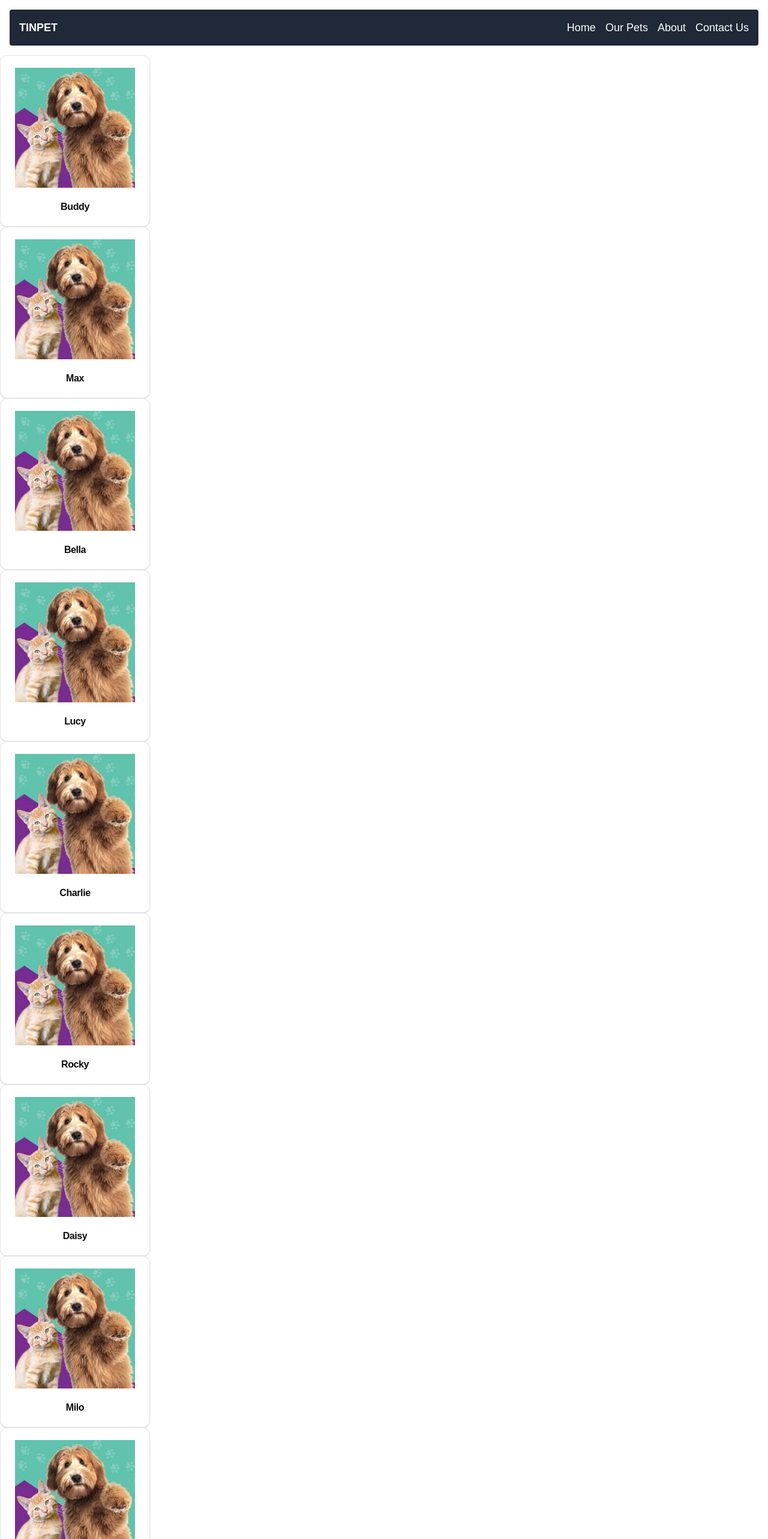
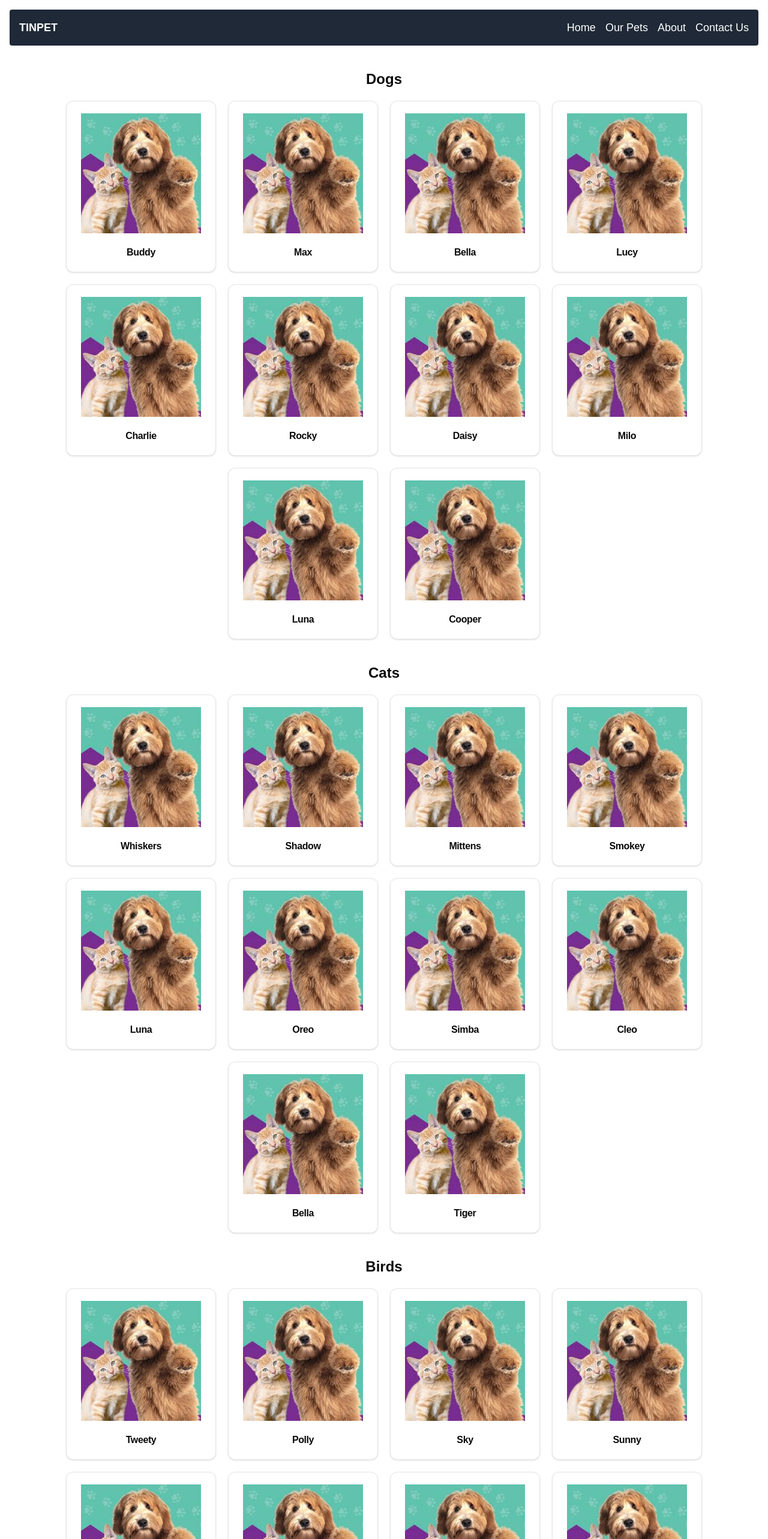
Before and after one commit to vanaspereneefje/Tinpets, a Next.js app: page /ourPetsPage in a window 1280 px wide. Shown: the top 2566 px of the page at 60% size. Built offline with nearby package versions, Linux system fonts and the light colour scheme.

Commit message:
Add styling to petcards in ourpetpage

```diff
--- a/app/ourPetsPage/page.jsx
+++ b/app/ourPetsPage/page.jsx
@@ -7,15 +7,24 @@ function OurPetsPage () {
     const birdCards = animals.animals.birds;
     return (
         <>
-            {dogCards.map((petCard, index) => (
-                <PetCard key={index} petCard={petCard} index={index}/>
-            ))}
+            <h1 className='font-bold text-2xl text-center mb-5 mt-10'>Dogs</h1>
+            <div className="flex flex-wrap justify-center gap-5">
+                {dogCards.map((petCard, index) => (
+                    <PetCard key={index} petCard={petCard} index={index}/>
+                ))}
+            </div>
+            <h1 className='font-bold text-2xl text-center mb-5 mt-10'>Cats</h1>
+            <div className="flex flex-wrap justify-center gap-5">
             {catCards.map((petCard, index) => (
                 <PetCard key={index} petCard={petCard} index={index}/>
             ))}
+            </div>
+            <h1 className='font-bold text-2xl text-center mb-5 mt-10'>Birds</h1>
+            <div className="flex flex-wrap justify-center gap-5">
             {birdCards.map((petCard, index) => (
                 <PetCard key={index} petCard={petCard} index={index}/>
             ))}
+            </div>
         </>
 
     )
```
Also changed, not shown: 1 other file (tests, documents, lock files or other folders).
